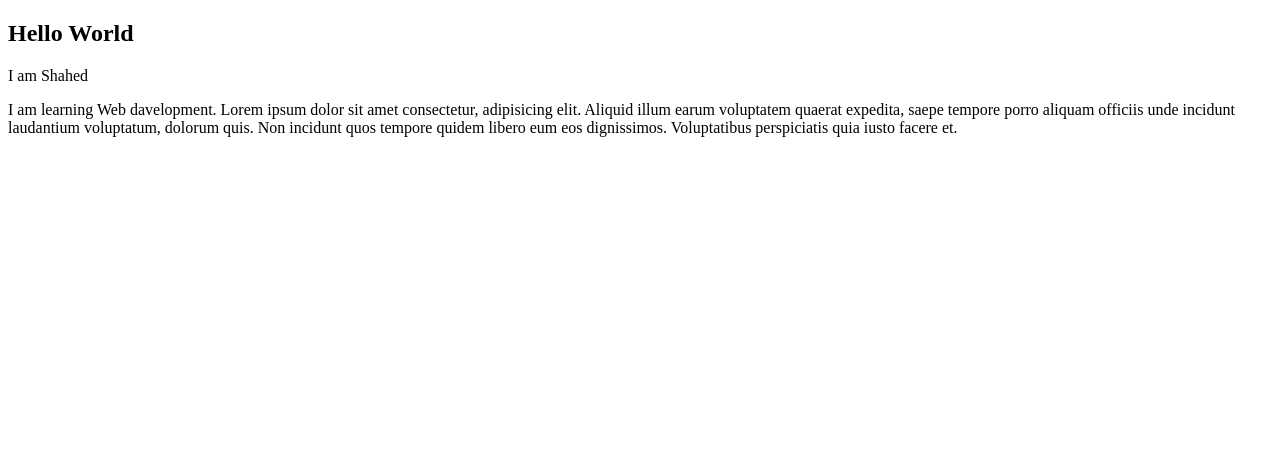
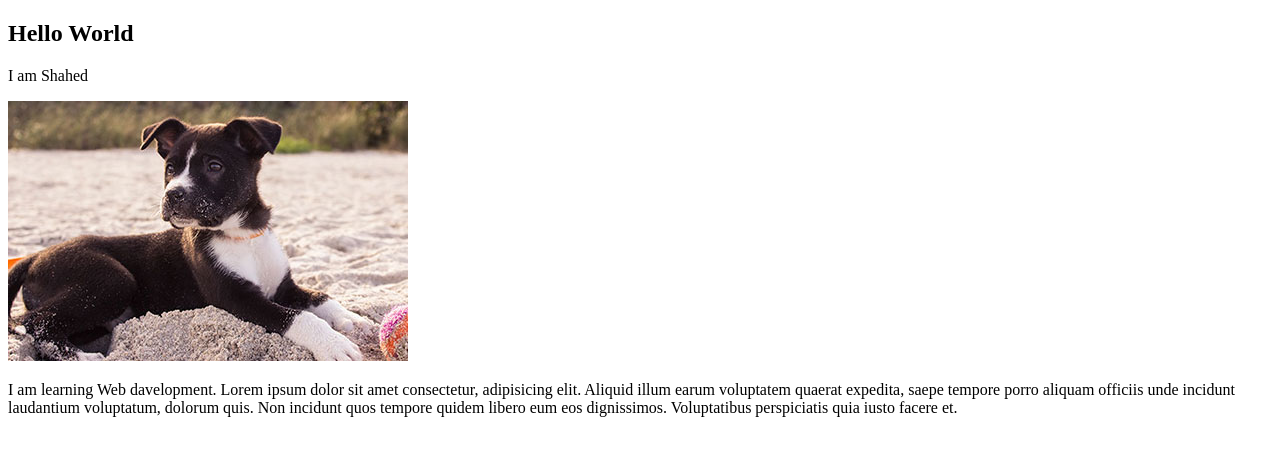
Before and after one commit to Shahed-BD71/my-first-website, a plain HTML site: page index.html in a window 1280 px wide. Drawn offline with Linux system fonts and the light colour scheme.

Commit message:
added an image

```diff
--- a/index.html
+++ b/index.html
@@ -8,6 +8,9 @@
 <body>
     <h2>Hello World</h2>
     <p>I am Shahed</p>
+
+    <img src="images/barksalot.jpg">
+
     <p>I am learning Web davelopment. Lorem ipsum dolor sit amet consectetur, adipisicing elit. Aliquid illum earum voluptatem quaerat expedita, saepe tempore porro aliquam officiis unde incidunt laudantium voluptatum, dolorum quis. Non incidunt quos tempore quidem libero eum eos dignissimos. Voluptatibus perspiciatis quia iusto facere et.</p>
 </body>
 </html>
```
Also changed, not shown: images/barksalot.jpg (added).
